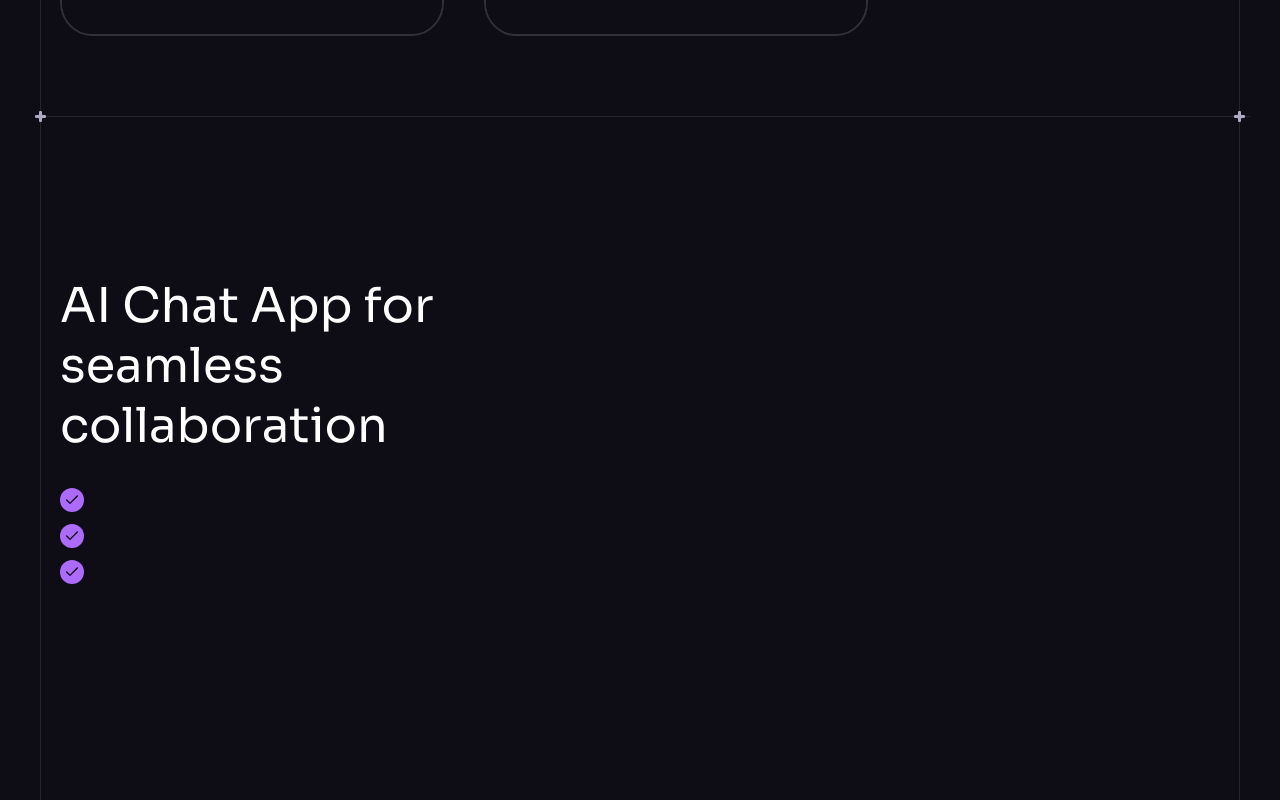
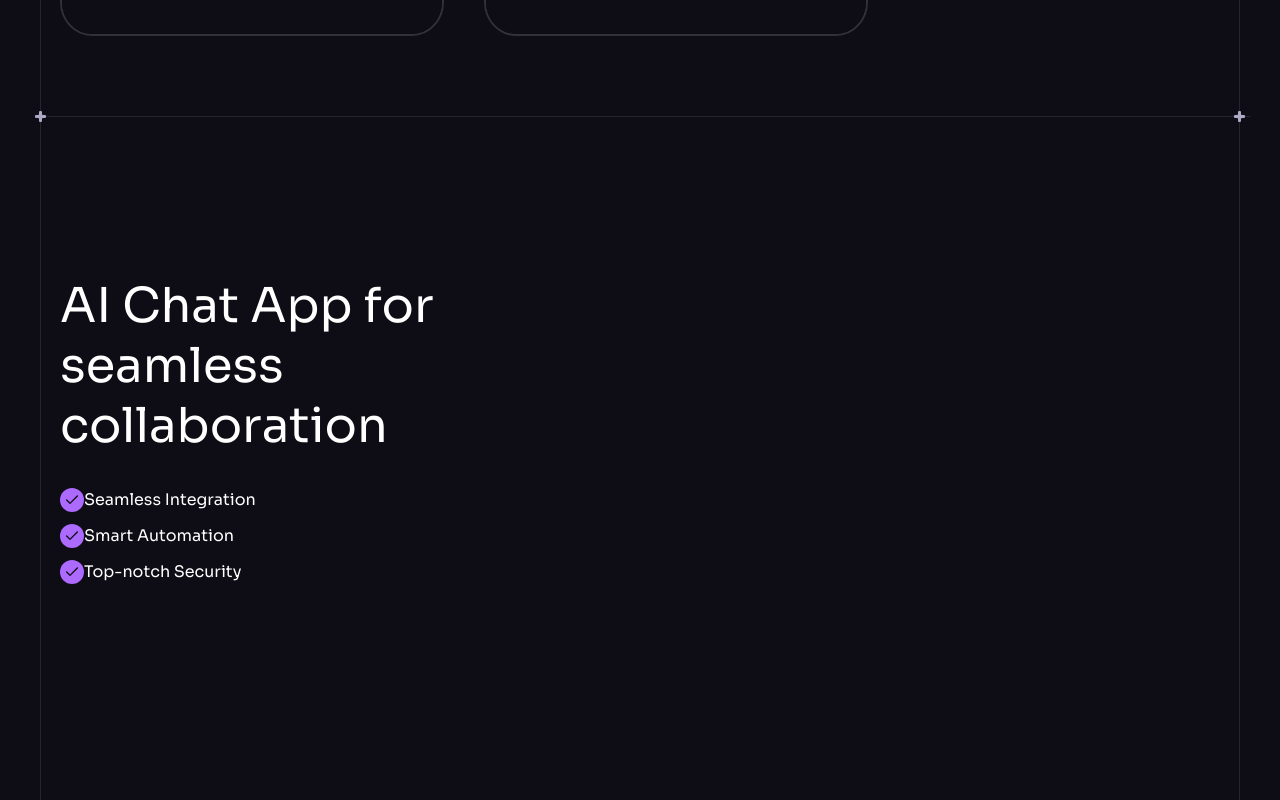
Before and after one commit to yafet-dev/brainwave, a React (Vite) app: page / in a window 1280 px wide. Shown: the part 2857-3657 px from the top of the page. Built offline with nearby package versions, Linux system fonts and the light colour scheme.

Commit message:
add collab title

```diff
--- a/src/components/Collaboration.jsx
+++ b/src/components/Collaboration.jsx
@@ -14,7 +14,8 @@ function Collaboration() {
             {collabContent.map((item) => (
               <li className="mb-3" key={item.id}>
                 <div className="flex items-center">
-                  <img src={check} />
+                  <img src={check} width={24} height={24} />
+                  <h6>{item.title}</h6>
                 </div>
               </li>
             ))}
```
